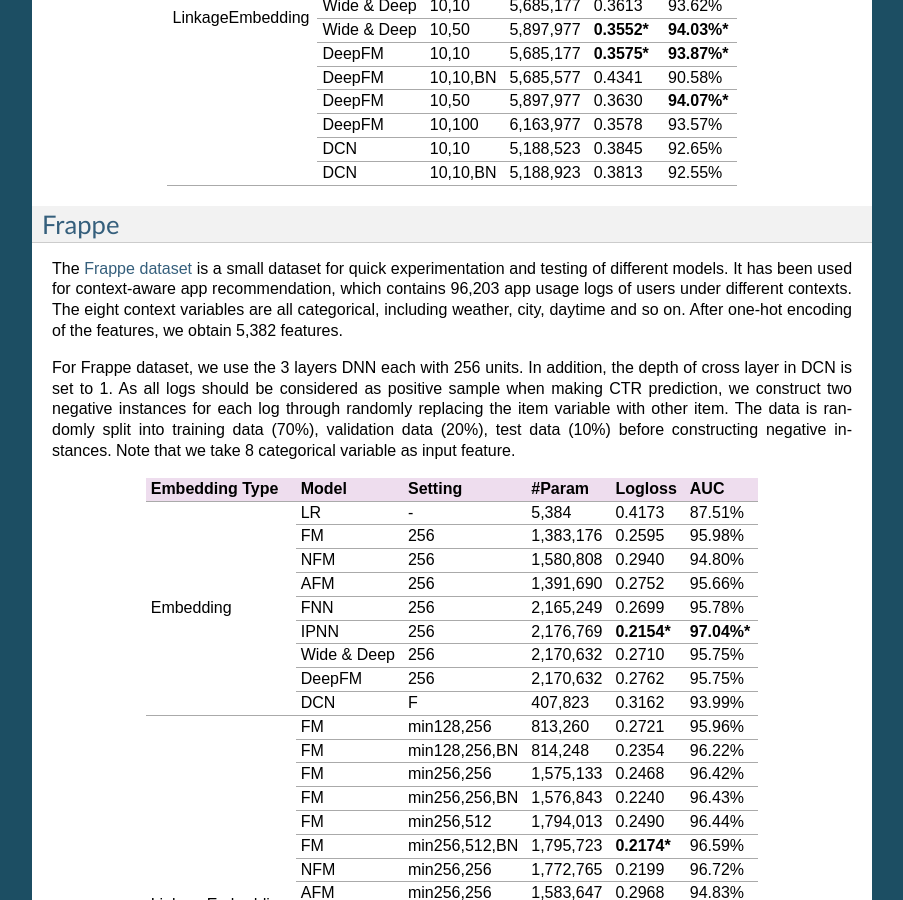
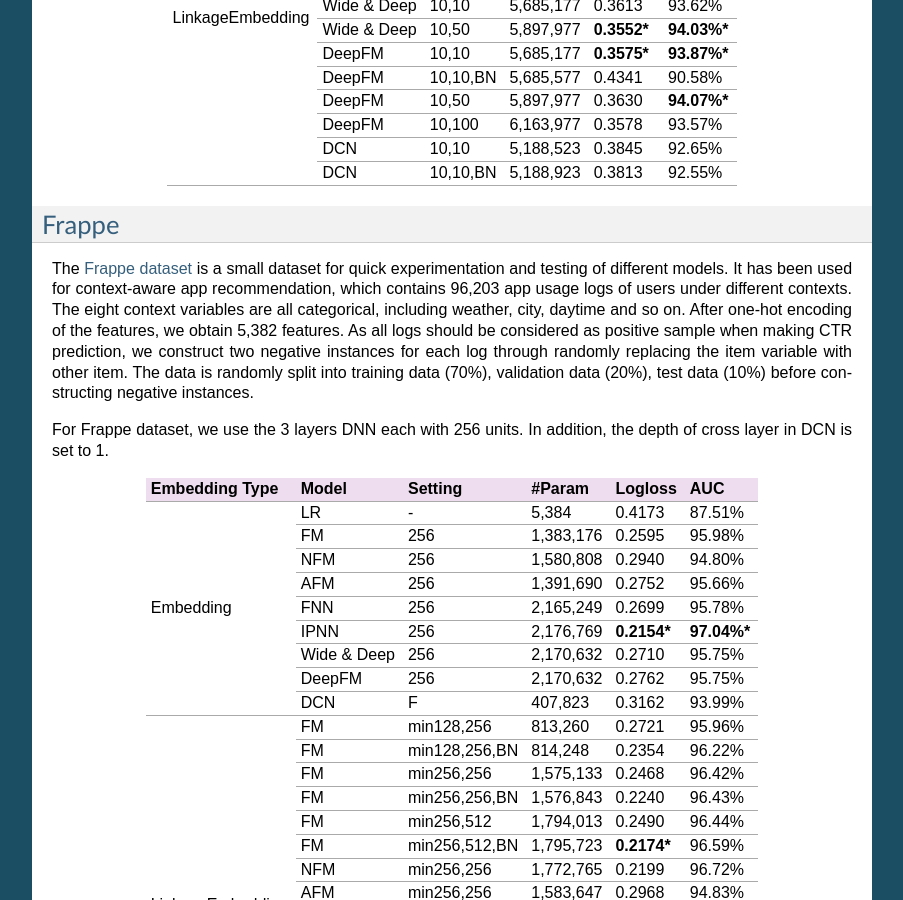
Before and after one commit to anyai/DeepCTR, a Sphinx documentation site: the page built from docs/benchmark.rst, in a window 1280 px wide and 900 px high, scrolled down 1545 px. Shown: the whole window, without its empty margins (198-1101 px from the left). Built offline with Sphinx 7.4.7, drawn with Linux system fonts in a browser that asks for light colours.

Commit message:
update benchmark

```diff
--- a/docs/benchmark.rst
+++ b/docs/benchmark.rst
@@ -123,10 +123,9 @@ For iPinYou dataset, we use the 3 layers DNN each with 256 units. In addition, t
 Frappe
 ------
 
-The `Frappe dataset <http://baltrunas.info/research-menu/frappe>`_ is a small dataset for quick experimentation and testing of different models. It has been used for context-aware app recommendation, which contains 96,203 app usage logs of users under different contexts. The eight context variables are all categorical, including weather, city, daytime and so on. After one-hot encoding of the features, we obtain 5,382 features.
+The `Frappe dataset <http://baltrunas.info/research-menu/frappe>`_ is a small dataset for quick experimentation and testing of different models. It has been used for context-aware app recommendation, which contains 96,203 app usage logs of users under different contexts. The eight context variables are all categorical, including weather, city, daytime and so on. After one-hot encoding of the features, we obtain 5,382 features. As all logs should be considered as positive sample when making CTR prediction, we construct two negative instances for each log through randomly replacing the item variable with other item. The data is randomly split into training data (70%), validation data (20%), test data (10%) before constructing negative instances.
 
-
-For Frappe dataset, we use the 3 layers DNN each with 256 units. In addition, the depth of cross layer in DCN is set to 1. As all logs should be considered as positive sample when making CTR prediction, we construct two negative instances for each log through randomly replacing the item variable with other item. The data is randomly split into training data (70%), validation data (20%), test data (10%) before constructing negative instances. Note that we take 8 categorical variable as input feature.
+For Frappe dataset, we use the 3 layers DNN each with 256 units. In addition, the depth of cross layer in DCN is set to 1.
 
 
 +------------------+-------------+-------------+----------------+------------+------------+
```
